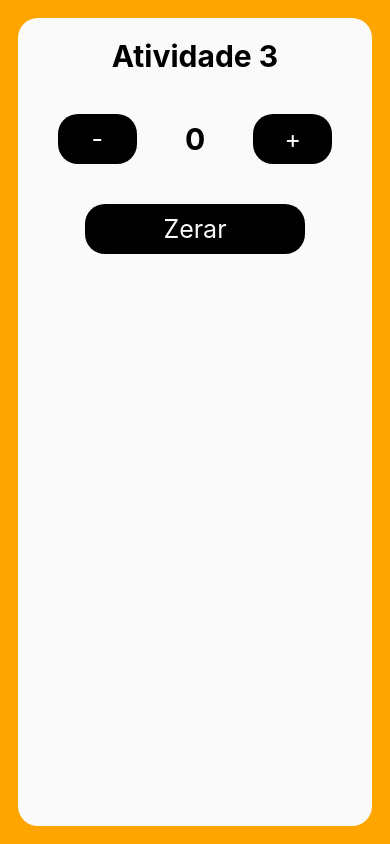
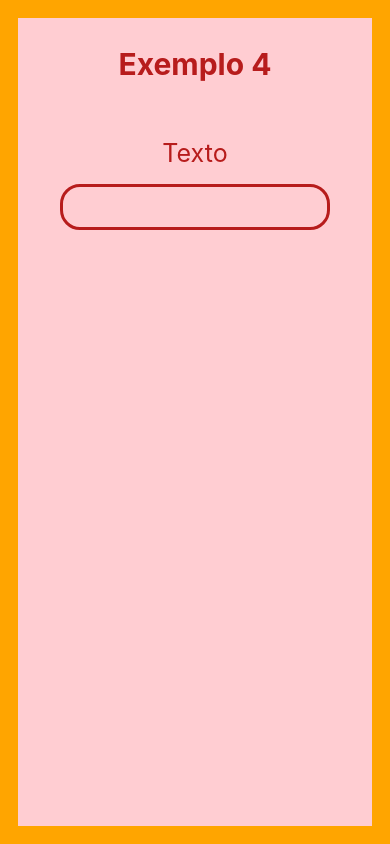
Before and after one commit to MariaLu28/aula_pam, a React Native app: screen / in a window 390 px wide. Built offline with nearby package versions, Linux system fonts and the light colour scheme.

Commit message:
Exemplo 4
Inicio

```diff
--- a/App.js
+++ b/App.js
@@ -5,13 +5,15 @@
 
 //import Mensagem from './src/ex2';
 //import Exemplo_3 from './src/exemplo_3';
+//import Atv_3 from './src/atv_3'
 
-import Atv_3 from './src/atv_3'
+import Exemplo_4 from './src/exemplo_4'
+
 
 export default function App() {
   return (
     <View style={styles.container}>
-      <Atv_3/>
+      <Exemplo_4/>
       <StatusBar style='auto'></StatusBar>
     </View>
   );
--- /dev/null
+++ b/src/exemplo_4/index.js
@@ -0,0 +1,16 @@
+import {View, Text, TextInput } from 'react-native';
+
+import styles from './styles';
+
+export default function Exemplo_4 () {
+    return (
+        <View style={styles.container}>
+
+            <Text style={styles.titulo}>Exemplo 4</Text>
+
+            <Text style={styles.texto}>Texto</Text>
+
+            <TextInput style={styles.input}/>
+               </View>
+    )
+}
--- /dev/null
+++ b/src/exemplo_4/styles.js
@@ -0,0 +1,41 @@
+import {StyleSheet } from 'react-native';
+
+const styles = StyleSheet.create({
+    container: {
+        width: '100%',
+        height: '100%',
+        alignItems: 'center',
+        backgroundColor: '#ffcdd2',
+        padding: 8,
+    },
+
+titulo: {
+    fontSize:30,
+    fontWeight: 'bold',
+    color: '#b71c1c',
+    margin: 20,
+    marginBottom: 40,
+},
+
+texto:{
+    fontSize: 25,
+    marginVertical: 10,
+    padding: 6,
+    color: '#b71c1c',
+
+},
+input: {
+    fontSize: 25,
+    width: '80%',
+    textAlign: 'center',
+    borderWidth: 3,
+    borderColor: '#b71c1c',
+    borderRadius: 20,
+    padding: 5,
+
+
+
+},
+});
+
+export default styles;
```
